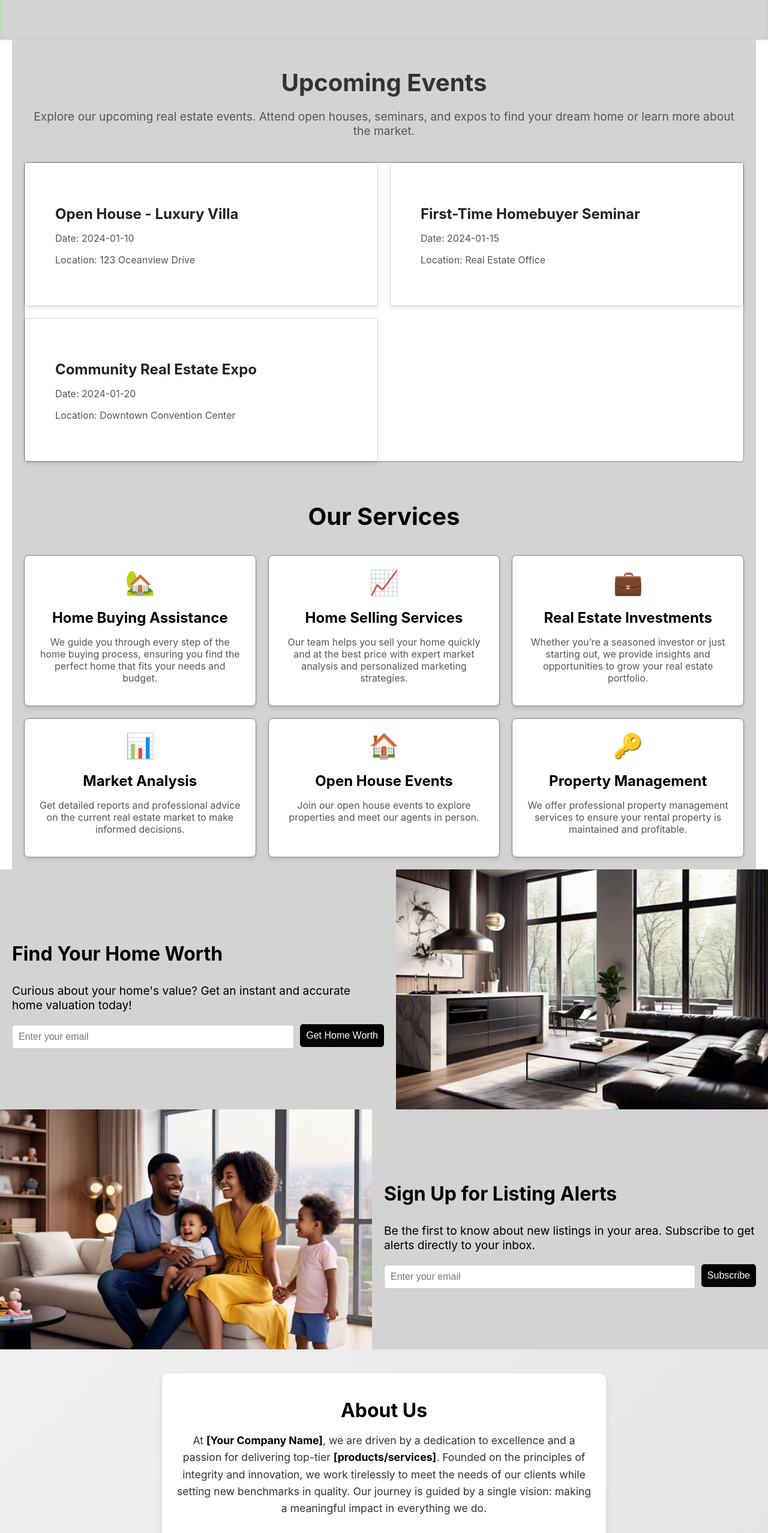
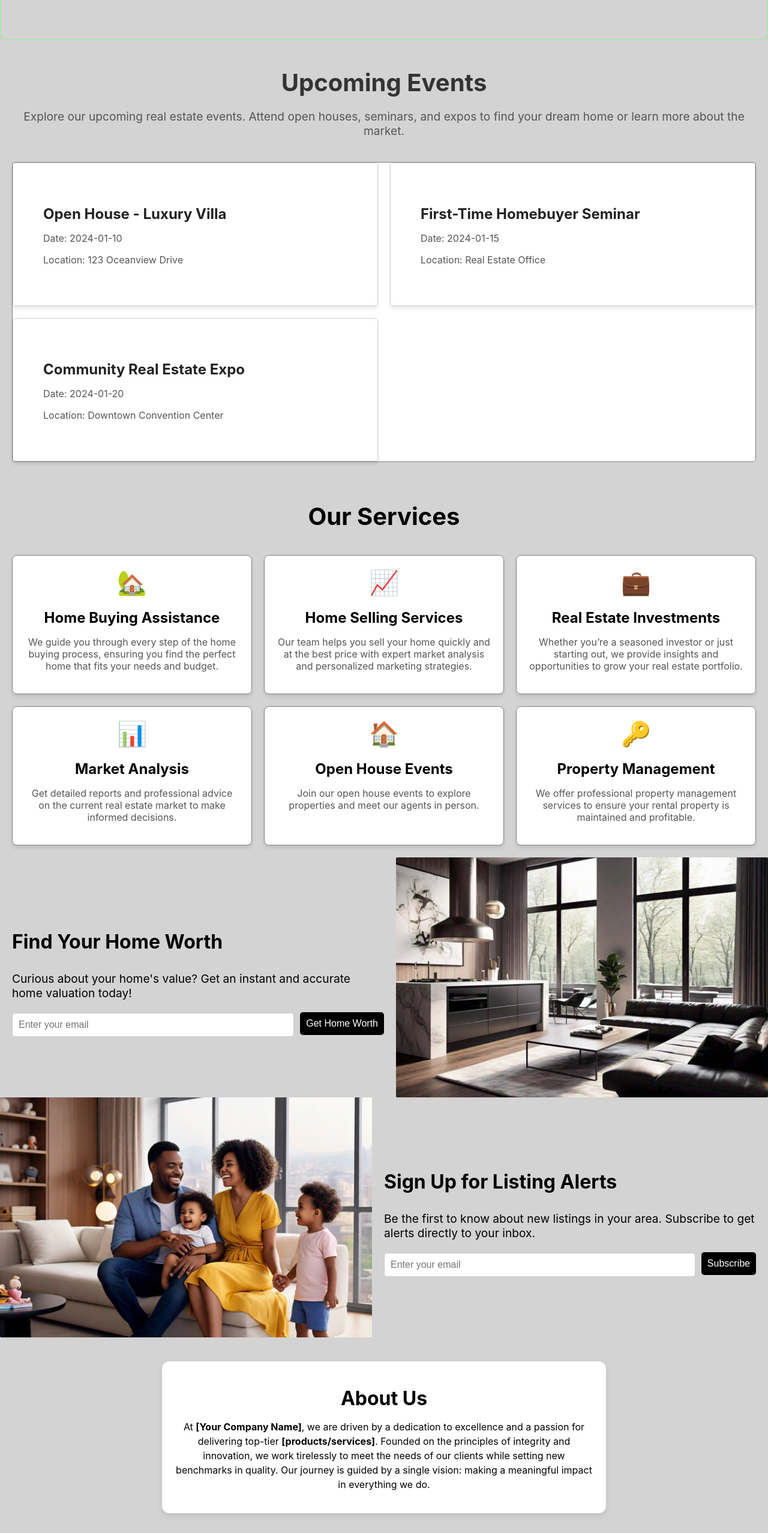
Before and after one commit to BrennenHammer/realestatecompany, a React (Create React App) app in the folder client/: page / in a window 1280 px wide. Shown: the part 1684-4239 px from the top of the page at 60% size. Built offline with nearby package versions, Linux system fonts and the light colour scheme.

Commit message:
bckgrnd grey. margin 100%.

```diff
--- a/client/src/pages/Home.jsx
+++ b/client/src/pages/Home.jsx
@@ -195,17 +195,28 @@ font-size: 1.0rem;
 border: none;
 position: relative;
 border-radius: 5px;
+cursor: pointer;
 margin-left: 85%;
+@media (max-width: 800px){
+margin-left: 70%;
+}
 `
 const Contact = styled.button`
 color: white;
 background: none;
 font-size: 1.0rem;
+cursor: pointer;
 border: none;
 border-radius: 5px;
 position: relative;
 top: -20px;
 margin-left: 91%;
+@media (max-width: 800px){
+margin-left: 80%;
+}
+@media (max-width: 500px){
+margin-left: 83%;
+}
 `
 const ContentWrapper = styled.div`
   display: flex;
@@ -292,7 +303,7 @@ left: 50%;
 `
 const EventsContainer = styled.div`
   padding: 20px;
-  max-width: 1200px;
+  max-width: 100%;
   background-color: lightgray;
   margin: 0 auto;
 `;
@@ -345,7 +356,7 @@ const EventDetails = styled.div`
 `;
 
 const AboutContainer = styled.div`
-  background: linear-gradient(135deg, #f0f0f0, #e0e0e0);
+  background-color: lightgrey;
   min-height: 100vh;
   padding: 40px 20px;
   text-align: center;
@@ -366,9 +377,9 @@ const Content = styled.div`
   }
 
   p {
-    font-size: 1.1em;
-    line-height: 1.6;
-    color: #333;
+    font-size: 1.0em;
+    line-height: 1.5;
+    color: black;
 
     span {
       color: black;
@@ -382,14 +393,14 @@ const ImageSection = styled.section`
   text-align: center;
 
   h2 {
-    font-size: 1.8em;
+    font-size: 1.6em;
     color: black;
     margin-bottom: 20px;
   }
 
   img {
-    width: 250px;
-    height: 250px;
+    width: 200px;
+    height: 200px;
     border-radius: 12px;
     object-fit: cover;
     box-shadow: 0 6px 12px rgba(0, 0, 0, 0.2);
@@ -400,12 +411,14 @@ const ImageSection = styled.section`
 
 const Caption = styled.p`
   font-size: 1em;
-  color: #555;
+  color: black;
   margin-top: 10px;
 `;
 
 const ContactSection = styled.div`
-  margin-top: 40px;
+  margin-top: -27px;
+  background: lightgrey;
+  border-top: 2px solid white;
 `;
 
 const ContactHeader = styled.h2`
@@ -442,7 +455,7 @@ const Form = styled.form`
 `;
 
 const Input = styled.input`
-  padding: 10px;
+  padding: 8px;
   font-size: 1rem;
   border: 1px solid #ccc;
   border-radius: 5px;
@@ -463,6 +476,7 @@ const SubmitButton = styled.button`
   color: #fff;
   background-color: black;
   border: none;
+  margin-bottom: 5px;
   border-radius: 5px;
   cursor: pointer;
 
@@ -471,7 +485,7 @@ const SubmitButton = styled.button`
   }
 `;
 const ServicesContainer = styled.div`
-  max-width: 1200px;
+  max-width: 100%;
   margin: 0 auto;
   background-color: lightgrey;
   padding: 20px;
```
